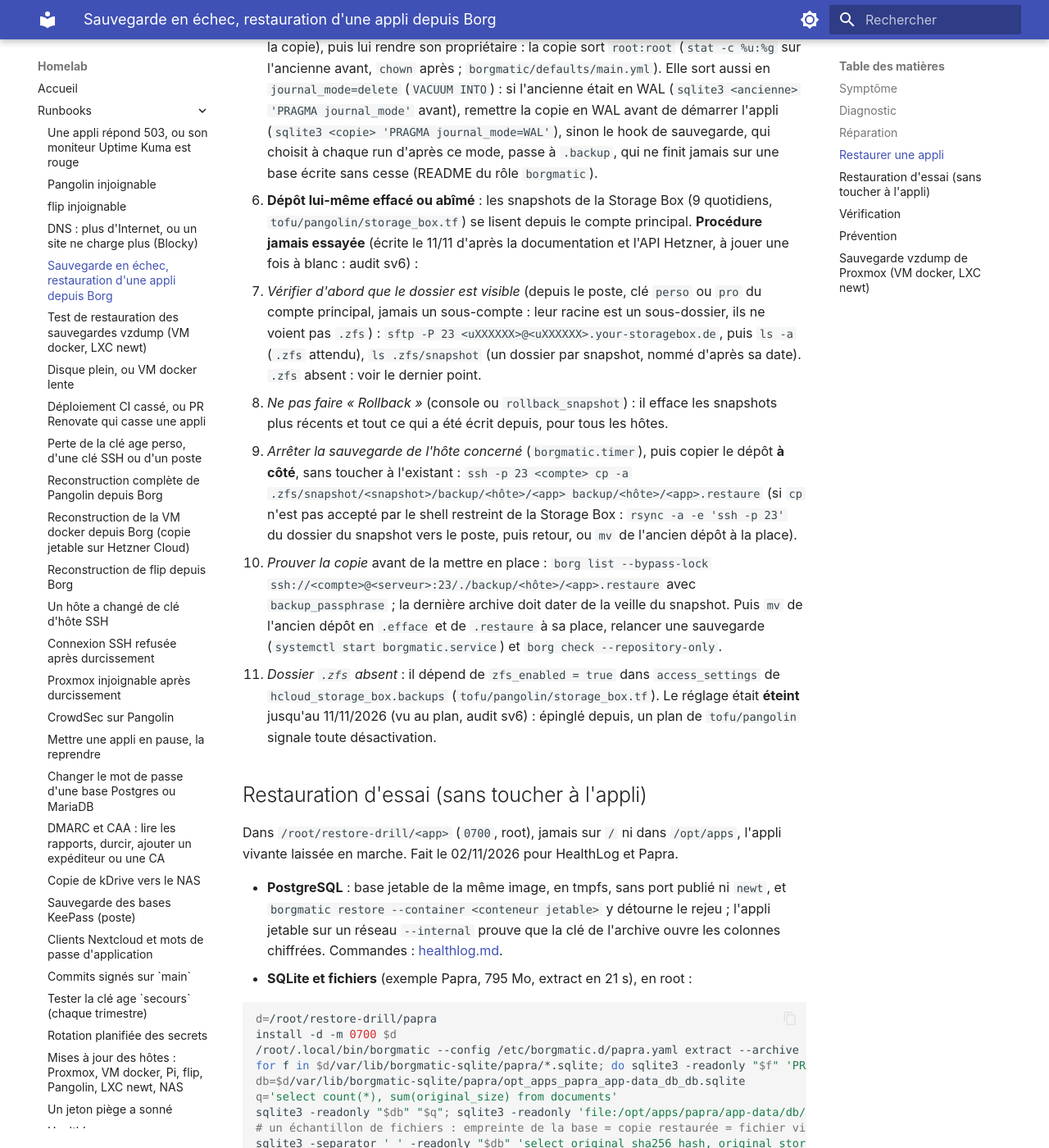
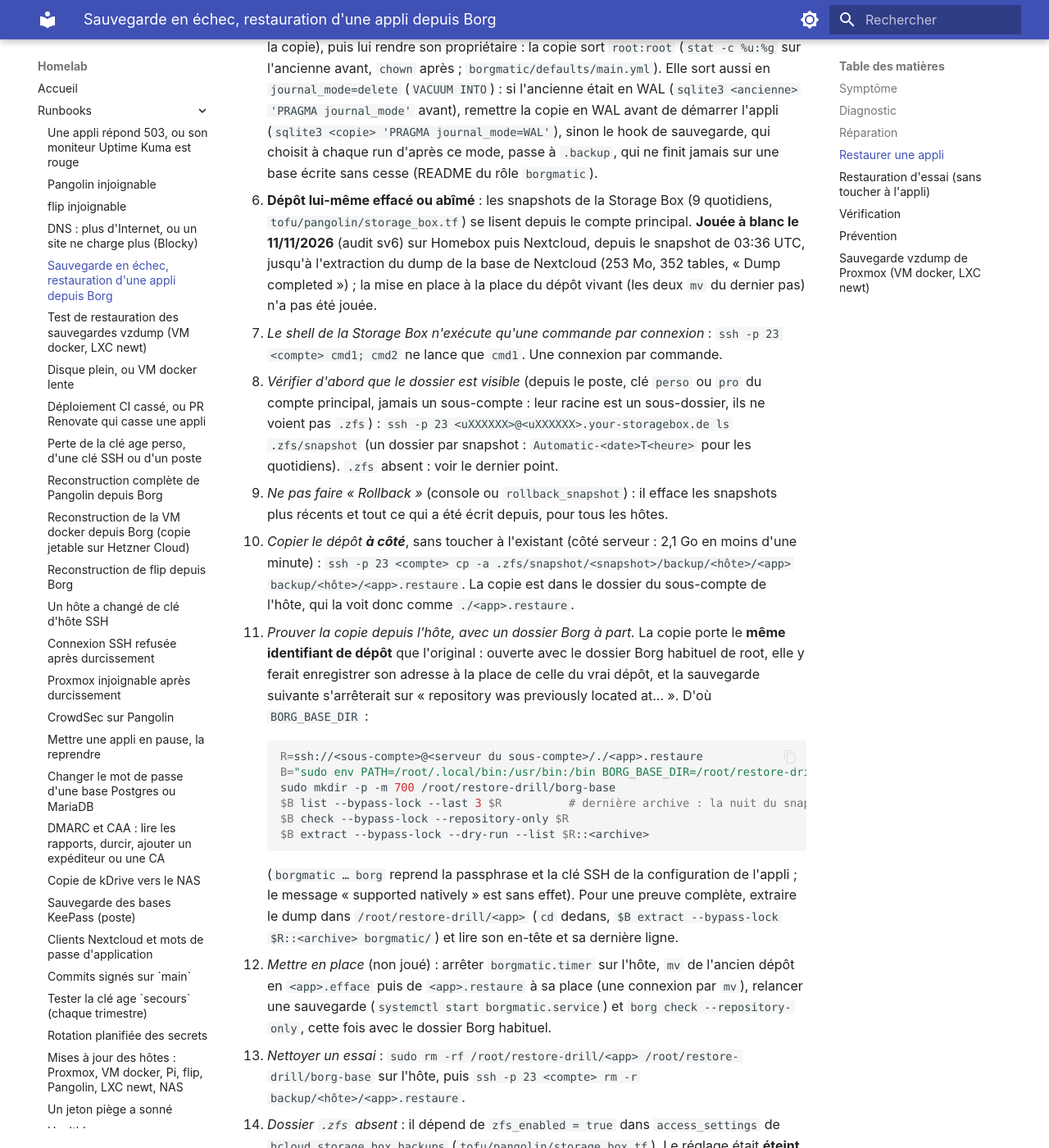
Before and after one commit to sylvainmetayer/homelab, an MkDocs documentation site: the page built from docs/runbooks/sauvegarde-et-restauration.md, in a window 1280 px wide and 1400 px high, scrolled down 2989 px. Shown: the whole window at 82% size. Built offline with MkDocs 1.6.1 and Material for MkDocs 9.7.7, drawn with Linux system fonts in a browser that asks for light colours.

Commit message:
docs(runbooks): restauration depuis un snapshot jouée à blanc (sv6)
Homebox puis Nextcloud, depuis le snapshot du 11/11, jusqu'à l'extraction du dump de la base. Procédure corrigée d'après l'essai : une commande par connexion sur la Storage Box, dossier Borg à part (même identifiant de dépôt que l'original), commandes exactes, nettoyage.

Claude-Session: https://claude.ai/code/session_01EfxfYAbz2gwpFVQsyUyGKn

````diff
--- a/docs/runbooks/sauvegarde-et-restauration.md
+++ b/docs/runbooks/sauvegarde-et-restauration.md
@@ -131,29 +131,54 @@ restore` des dumps SQL, cas SQLite) est dans
    écrite sans cesse (README du rôle `borgmatic`).
 6. **Dépôt lui-même effacé ou abîmé** : les snapshots de la Storage Box
    (9 quotidiens, `tofu/pangolin/storage_box.tf`) se lisent depuis le compte
-   principal. **Procédure jamais essayée** (écrite le 11/11 d'après la
-   documentation et l'API Hetzner, à jouer une fois à blanc : audit sv6) :
+   principal. **Jouée à blanc le 11/11/2026** (audit sv6) sur Homebox puis
+   Nextcloud, depuis le snapshot de 03:36 UTC, jusqu'à l'extraction du dump de
+   la base de Nextcloud (253 Mo, 352 tables, « Dump completed ») ; la mise en
+   place à la place du dépôt vivant (les deux `mv` du dernier pas) n'a pas été
+   jouée.
+   - *Le shell de la Storage Box n'exécute qu'une commande par connexion* :
+     `ssh -p 23 <compte> cmd1; cmd2` ne lance que `cmd1`. Une connexion par
+     commande.
    - *Vérifier d'abord que le dossier est visible* (depuis le poste, clé
      `perso` ou `pro` du compte principal, jamais un sous-compte : leur racine
      est un sous-dossier, ils ne voient pas `.zfs`) :
-     `sftp -P 23 <uXXXXXX>@<uXXXXXX>.your-storagebox.de`, puis `ls -a`
-     (`.zfs` attendu), `ls .zfs/snapshot` (un dossier par snapshot, nommé
-     d'après sa date). `.zfs` absent : voir le dernier point.
+     `ssh -p 23 <uXXXXXX>@<uXXXXXX>.your-storagebox.de ls .zfs/snapshot` (un
+     dossier par snapshot : `Automatic-<date>T<heure>` pour les quotidiens).
+     `.zfs` absent : voir le dernier point.
    - *Ne pas faire « Rollback »* (console ou `rollback_snapshot`) : il efface
      les snapshots plus récents et tout ce qui a été écrit depuis, pour tous
      les hôtes.
-   - *Arrêter la sauvegarde de l'hôte concerné* (`borgmatic.timer`), puis
-     copier le dépôt **à côté**, sans toucher à l'existant :
-     `ssh -p 23 <compte> cp -a .zfs/snapshot/<snapshot>/backup/<hôte>/<app> backup/<hôte>/<app>.restaure`
-     (si `cp` n'est pas accepté par le shell restreint de la Storage Box :
-     `rsync -a -e 'ssh -p 23'` du dossier du snapshot vers le poste, puis
-     retour, ou `mv` de l'ancien dépôt à la place).
-   - *Prouver la copie* avant de la mettre en place :
-     `borg list --bypass-lock ssh://<compte>@<serveur>:23/./backup/<hôte>/<app>.restaure`
-     avec `backup_passphrase` ; la dernière archive doit dater de la veille
-     du snapshot. Puis `mv` de l'ancien dépôt en `.efface` et de `.restaure` à
-     sa place, relancer une sauvegarde (`systemctl start borgmatic.service`) et
-     `borg check --repository-only`.
+   - *Copier le dépôt **à côté***, sans toucher à l'existant (côté serveur :
+     2,1 Go en moins d'une minute) :
+     `ssh -p 23 <compte> cp -a .zfs/snapshot/<snapshot>/backup/<hôte>/<app> backup/<hôte>/<app>.restaure`.
+     La copie est dans le dossier du sous-compte de l'hôte, qui la voit donc
+     comme `./<app>.restaure`.
+   - *Prouver la copie depuis l'hôte, avec un dossier Borg à part.* La copie
+     porte le **même identifiant de dépôt** que l'original : ouverte avec le
+     dossier Borg habituel de root, elle y ferait enregistrer son adresse à la
+     place de celle du vrai dépôt, et la sauvegarde suivante s'arrêterait sur
+     « repository was previously located at… ». D'où `BORG_BASE_DIR` :
+     ```bash
+     R=ssh://<sous-compte>@<serveur du sous-compte>/./<app>.restaure
+     B="sudo env PATH=/root/.local/bin:/usr/bin:/bin BORG_BASE_DIR=/root/restore-drill/borg-base /root/.local/bin/borgmatic -c /etc/borgmatic.d/<app>.yaml borg"
+     sudo mkdir -p -m 700 /root/restore-drill/borg-base
+     $B list --bypass-lock --last 3 $R          # dernière archive : la nuit du snapshot
+     $B check --bypass-lock --repository-only $R
+     $B extract --bypass-lock --dry-run --list $R::<archive>
+     ```
+     (`borgmatic … borg` reprend la passphrase et la clé SSH de la
+     configuration de l'appli ; le message « supported natively » est sans
+     effet). Pour une preuve complète, extraire le dump dans
+     `/root/restore-drill/<app>` (`cd` dedans, `$B extract --bypass-lock
+     $R::<archive> borgmatic/`) et lire son en-tête et sa dernière ligne.
+   - *Mettre en place* (non joué) : arrêter `borgmatic.timer` sur l'hôte,
+     `mv` de l'ancien dépôt en `<app>.efface` puis de `<app>.restaure` à sa
+     place (une connexion par `mv`), relancer une sauvegarde
+     (`systemctl start borgmatic.service`) et `borg check --repository-only`,
+     cette fois avec le dossier Borg habituel.
+   - *Nettoyer un essai* : `sudo rm -rf /root/restore-drill/<app>
+     /root/restore-drill/borg-base` sur l'hôte, puis
+     `ssh -p 23 <compte> rm -r backup/<hôte>/<app>.restaure`.
    - *Dossier `.zfs` absent* : il dépend de `zfs_enabled = true` dans
      `access_settings` de `hcloud_storage_box.backups`
      (`tofu/pangolin/storage_box.tf`). Le réglage était **éteint** jusqu'au
````
Also changed, not shown: docs/runbooks/intrusion-premiere-heure.md (+2 -2 lines).
